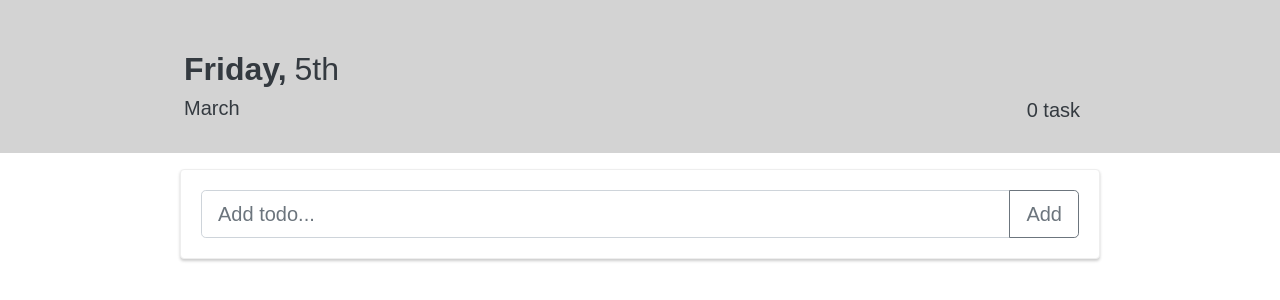
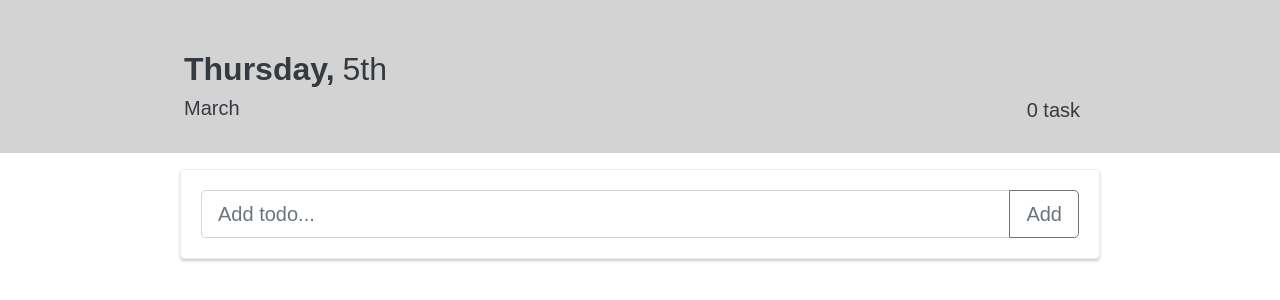
Before and after one commit to sydneytiger/todo-app, a React (Create React App) app in the folder client/: page / in a window 1280 px wide. Shown: the top 300 px of the page. Built offline with nearby package versions, Linux system fonts and the light colour scheme; no server answers.

Commit message:
Updated Header to pureComponenet and updated tests

```diff
--- a/client/package.json
+++ b/client/package.json
@@ -22,7 +22,7 @@
     "start": "react-scripts start",
     "build": "react-scripts build",
     "deploy": "react-scripts build; aws s3 sync ./build s3://todo.tigerchen.dev --delete",
-    "test": "react-scripts test",
+    "test": "react-scripts test --coverage",
     "eject": "react-scripts eject"
   },
   "eslintConfig": {
--- a/client/src/components/Header.js
+++ b/client/src/components/Header.js
@@ -4,26 +4,34 @@ import PropTypes from 'prop-types';
 class Header extends React.PureComponent{
   static propTypes = {
     taskCount: PropTypes.number,
-    displayDate: PropTypes.object
+    displayDate: PropTypes.shape({
+      dayIndex: PropTypes.number,
+      monthIndex: PropTypes.number,
+      date: PropTypes.number
+    })
   }
 
   static defaultProps = {
     taskCount: 0,
-    displayDate: new Date()
+    displayDate: {
+      dayIndex: new Date().getDay(),
+      monthIndex: new Date().getMonth(),
+      date: new Date().getDate()
+    }
   }
 
   getDayOfWeek = () => {
-    const dayOfWeek = ['Monday', 'Tuesday', 'Wednesday', 'Thursday', 'Friday', 'Saturday', 'Sunday'];
-    return dayOfWeek[this.props.displayDate.getDay()];
+    const dayOfWeek = ['Sunday', 'Monday', 'Tuesday', 'Wednesday', 'Thursday', 'Friday', 'Saturday'];
+    return dayOfWeek[this.props.displayDate.dayIndex ];
   }
 
   getMonthOfYear = () => {
     const monthOfYear = ['January', 'February', 'March', 'April', 'May', 'June', 'July', 'August', 'September', 'October', 'November', 'December'];
-    return monthOfYear[this.props.displayDate.getMonth()];
+    return monthOfYear[this.props.displayDate.monthIndex];
   }
 
   getDateOfMonth = () => {
-    const date = this.props.displayDate.getDate();
+    const { date } = this.props.displayDate;
     switch(date) {
       case 1:
       case 21:
```
Also changed, not shown: 1 other file (tests, documents, lock files or other folders).
